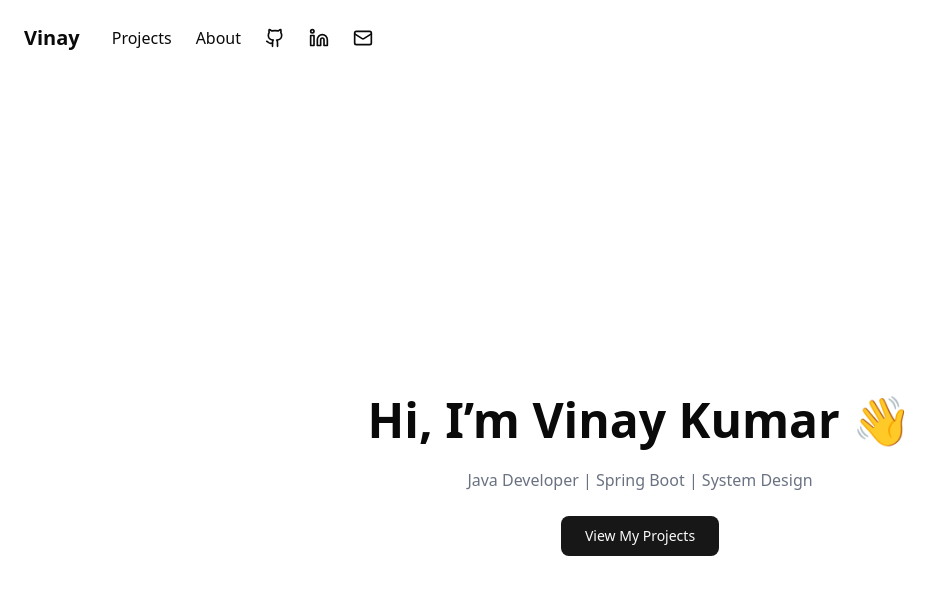
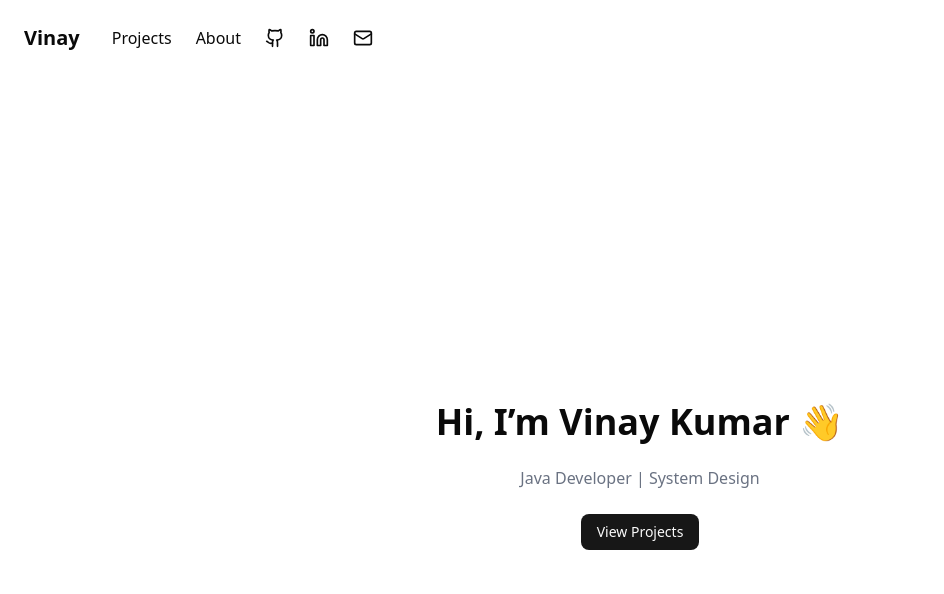
Before and after one commit to MVK-69/ResumePortfolio, a Next.js app in the folder resume-portfolio/: page / in a window 1280 px wide. Shown: the top 594 px of the page, without its empty margins (0-944 px from the left). Built offline with nearby package versions, Linux system fonts and the light colour scheme.

Commit message:
Phase -2 Animations
Introduced Framer Motion to page

```diff
--- a/resume-portfolio/app/page.tsx
+++ b/resume-portfolio/app/page.tsx
@@ -1,18 +1,36 @@
+"use client";
+
+import { motion } from "framer-motion";
 import { Button } from "@/components/ui/button";
 
 export default function Home() {
   return (
     <main className="min-h-screen flex flex-col items-center justify-center gap-6">
-      <h1 className="text-3xl md:text-4xl lg:text-5xl font-bold">
+      <motion.h1
+        initial={{ opacity: 0, y: 20 }}
+        animate={{ opacity: 1, y: 0 }}
+        transition={{ duration: 0.6 }}
+        className="text-4xl font-bold"
+      >
         Hi, I’m Vinay Kumar 👋
-      </h1>
-      <p className="text-gray-500">
-        Java Developer | Spring Boot | System Design
-      </p>
+      </motion.h1>
 
-      <Button size="lg">
-        View My Projects
-      </Button>
+      <motion.p
+        initial={{ opacity: 0 }}
+        animate={{ opacity: 1 }}
+        transition={{ delay: 0.3 }}
+        className="text-gray-500"
+      >
+        Java Developer | System Design
+      </motion.p>
+
+      <motion.div
+        initial={{ opacity: 0 }}
+        animate={{ opacity: 1 }}
+        transition={{ delay: 0.5 }}
+      >
+        <Button>View Projects</Button>
+      </motion.div>
     </main>
   );
 }
--- a/resume-portfolio/package.json
+++ b/resume-portfolio/package.json
@@ -12,6 +12,7 @@
     "@radix-ui/react-slot": "1.2.4",
     "class-variance-authority": "0.7.1",
     "clsx": "2.1.1",
+    "framer-motion": "12.29.0",
     "lucide-react": "0.562.0",
     "next": "16.1.4",
     "react": "19.2.3",
```
Also changed, not shown: 1 other file (tests, documents, lock files or other folders).
